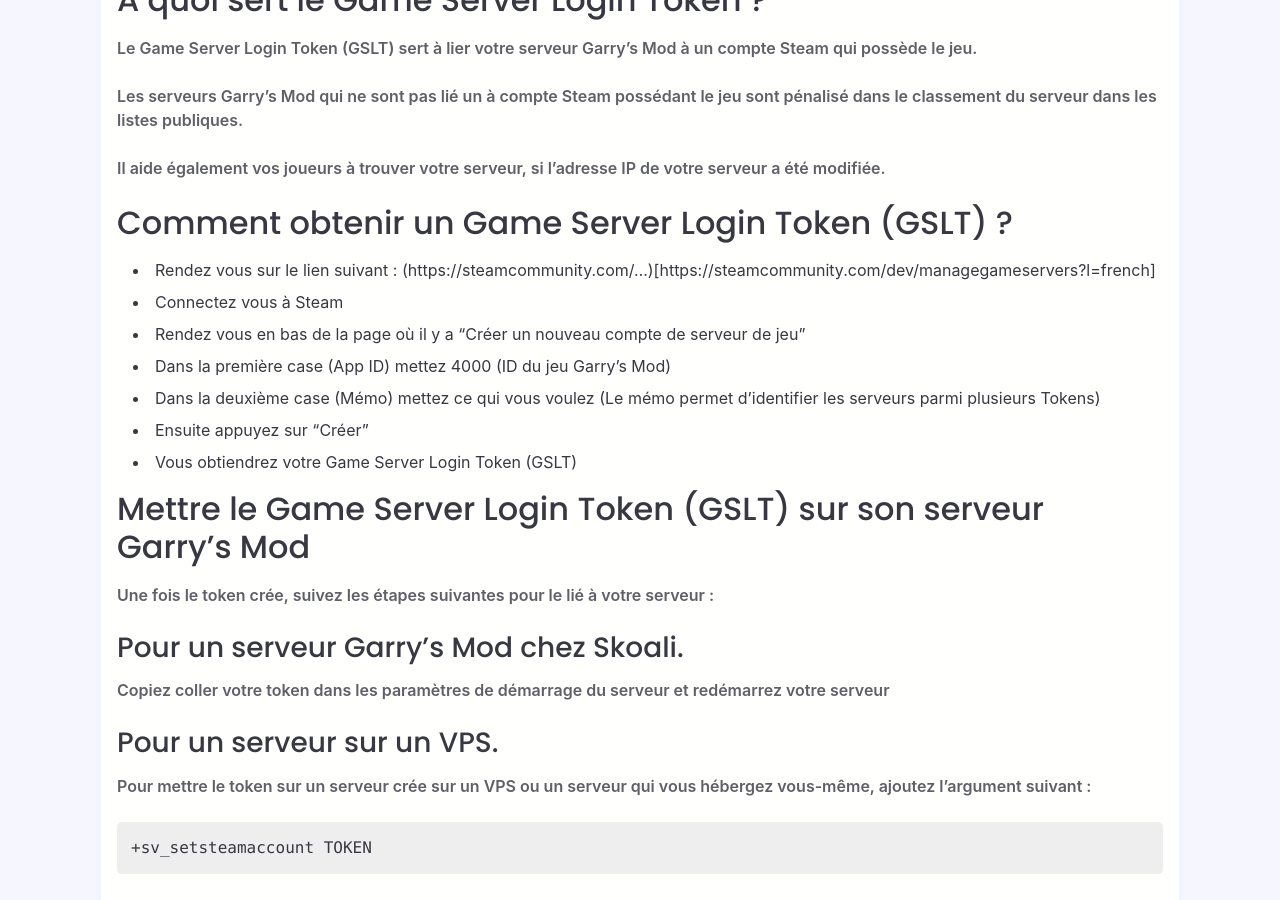
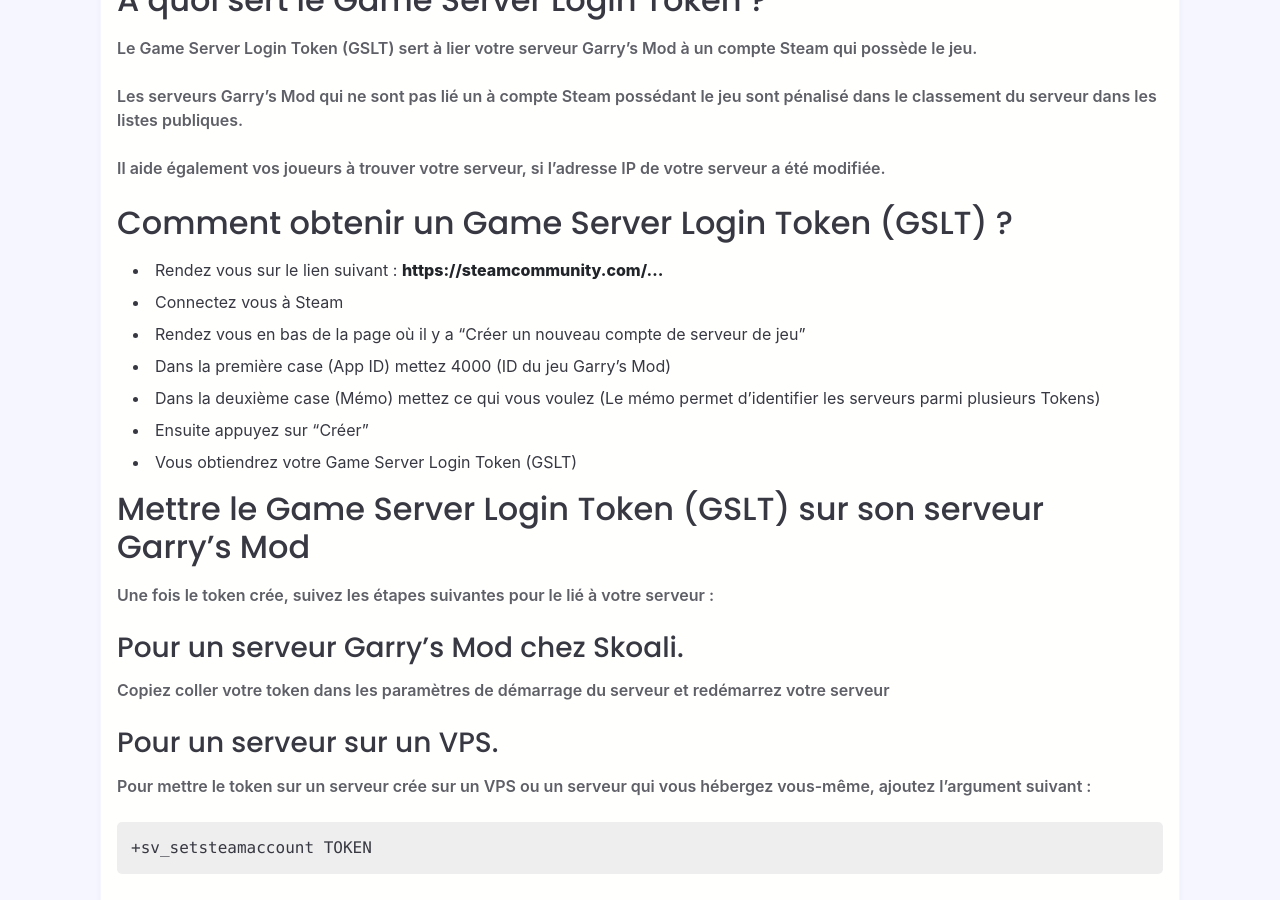
Before and after one commit to Skoali/doc, a Jekyll site: the page built from _posts/gmod/2022-04-02-cree-un-token-GSLT-pour-un-serveur-gmod.md, in a window 1280 px wide and 900 px high, scrolled down 362 px. Built offline with Jekyll 4.4.1, drawn with Linux system fonts in a browser that asks for light colours; nearby versions of some CDN libraries; some web fonts are replaced.

Commit message:
Update 2022-04-02-cree-un-token-GSLT-pour-un-serveur-gmod.md

```diff
--- a/_posts/gmod/2022-04-02-cree-un-token-GSLT-pour-un-serveur-gmod.md
+++ b/_posts/gmod/2022-04-02-cree-un-token-GSLT-pour-un-serveur-gmod.md
@@ -16,7 +16,7 @@
 
 ## Comment obtenir un Game Server Login Token (GSLT) ?
 
-- Rendez vous sur le lien suivant : (https://steamcommunity.com/...)[https://steamcommunity.com/dev/managegameservers?l=french]
+- Rendez vous sur le lien suivant : [https://steamcommunity.com/...](https://steamcommunity.com/dev/managegameservers?l=french)
 - Connectez vous à Steam
 - Rendez vous en bas de la page où il y a "Créer un nouveau compte de serveur de jeu"
 - Dans la première case (App ID) mettez 4000 (ID du jeu Garry's Mod)
```
